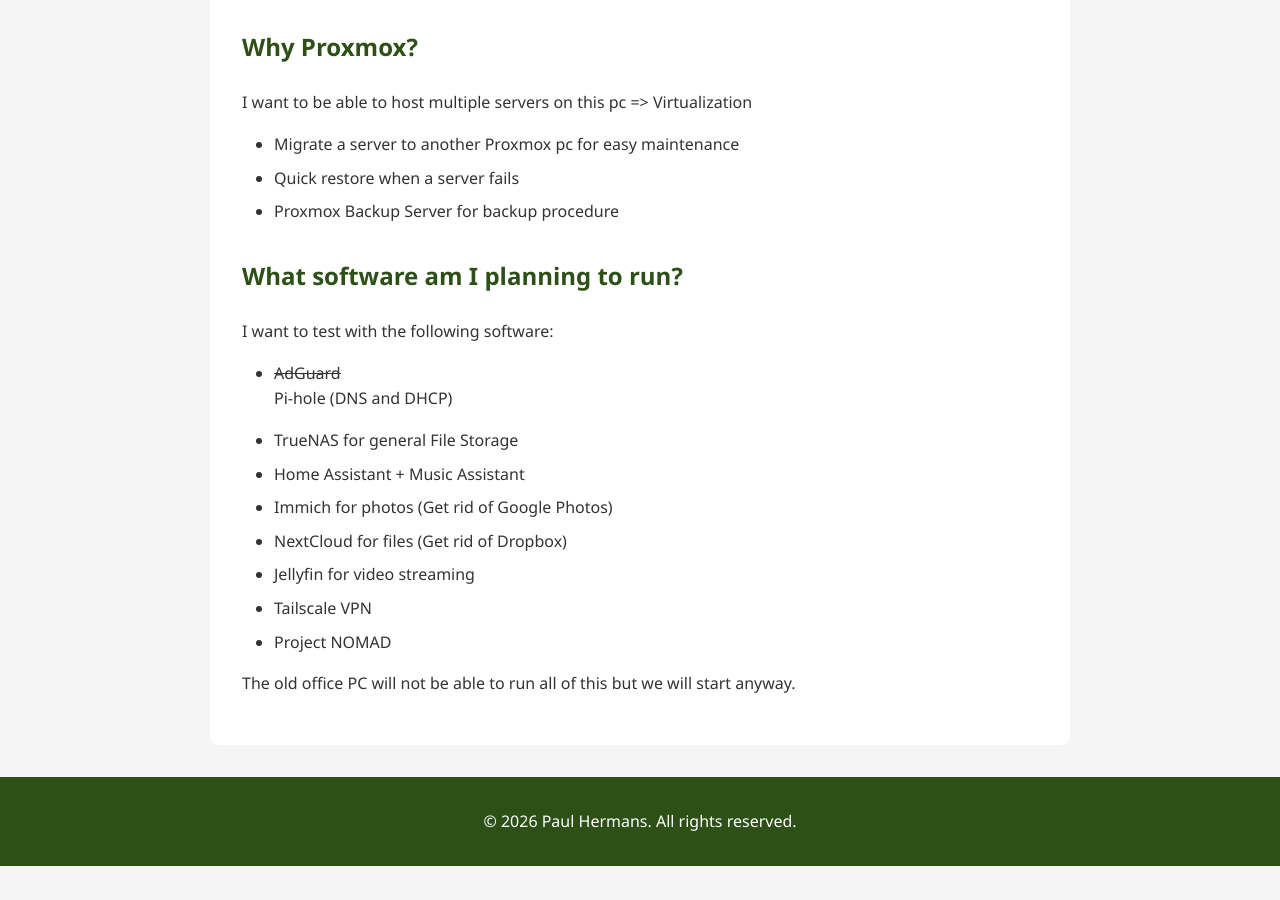
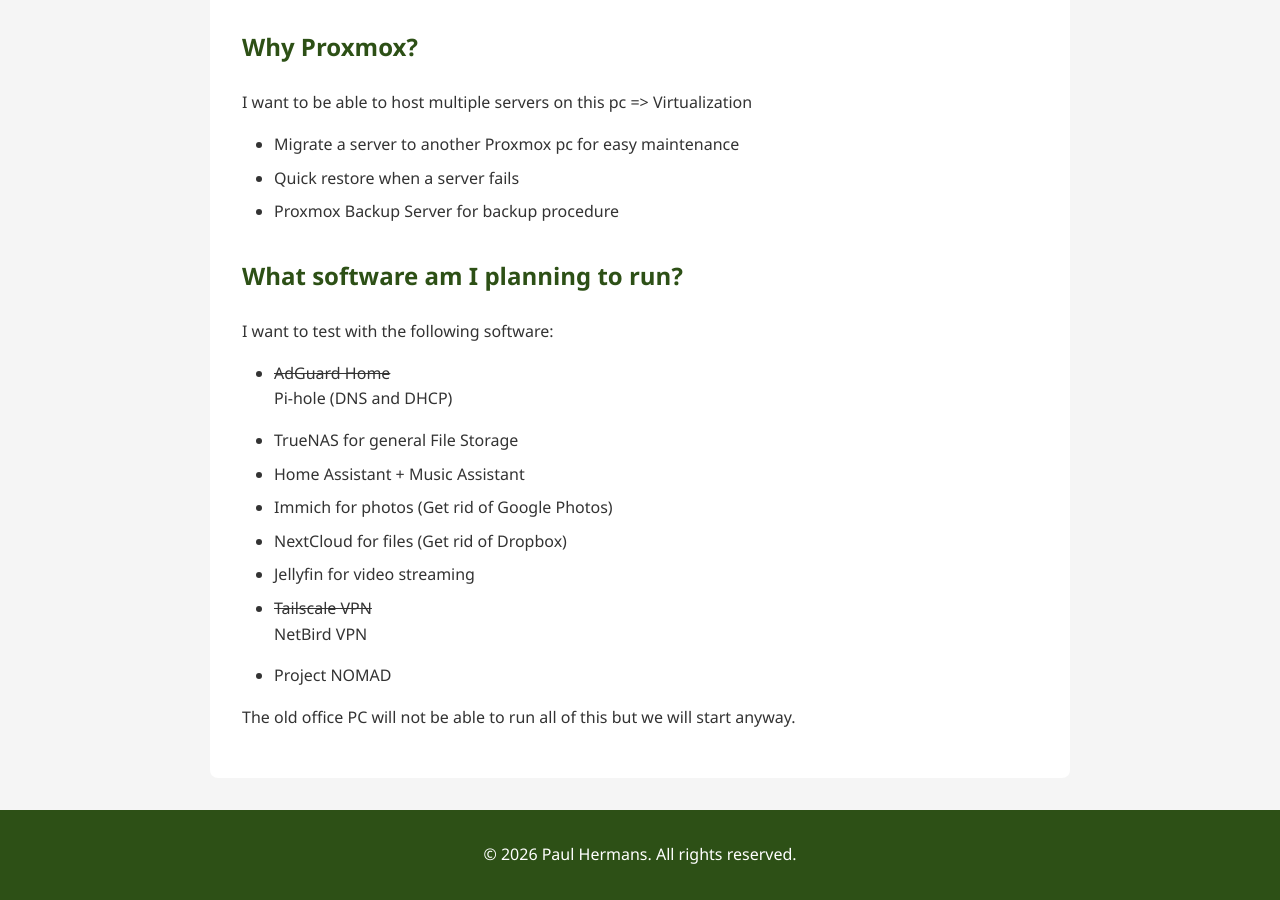
Before and after one commit to paulhermanseu/paulhermans.eu, a Jekyll site: the page built from _posts/2026-06-09-starting-my-homelab.md, in a window 1280 px wide and 900 px high, scrolled down 2021 px. Built offline with Jekyll 4.4.1, drawn with Linux system fonts in a browser that asks for light colours; before the commit the page ends 2887 px from its top, so only the background shows below that.

Commit message:
Update software list for homelab setup

```diff
--- a/_posts/2026-06-09-starting-my-homelab.md
+++ b/_posts/2026-06-09-starting-my-homelab.md
@@ -81,13 +81,13 @@
 
 I want to test with the following software:
 
-- <s>AdGuard</s> Pi-hole (DNS and DHCP)
+- <s>AdGuard Home</s> Pi-hole (DNS and DHCP)
 - TrueNAS for general File Storage
 - Home Assistant + Music Assistant
 - Immich for photos (Get rid of Google Photos)
 - NextCloud for files (Get rid of Dropbox)
 - Jellyfin for video streaming
-- Tailscale VPN
+- <s>Tailscale VPN</s> NetBird VPN
 - Project NOMAD
 
 The old office PC will not be able to run all of this but we will start anyway.
```
